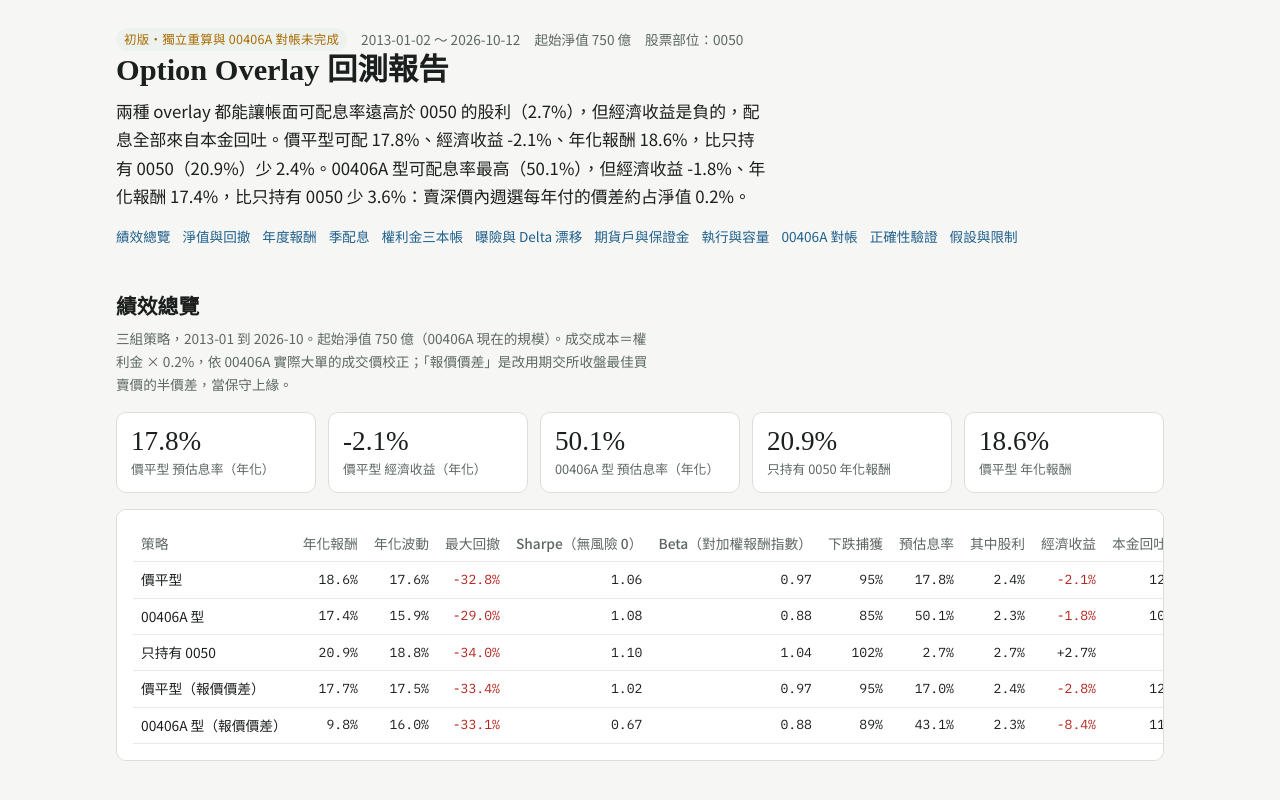
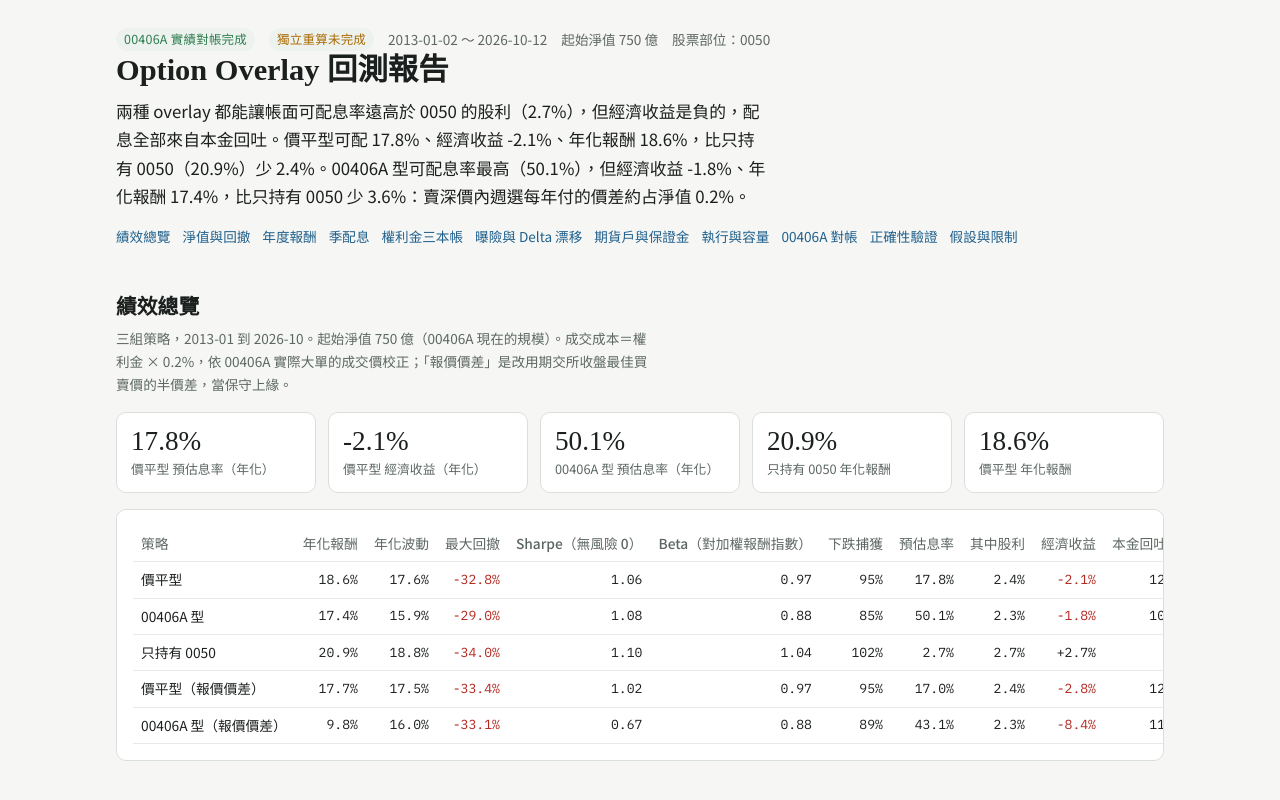
Before and after one commit to IvanChangTW/forex-license-review, a plain HTML site: page Option_Overlay_Backtest.html in a window 1280 px wide. Shown: the top 800 px of the page. Drawn offline with Linux system fonts and the light colour scheme.

Commit message:
Add files via upload

```diff
--- a/Option_Overlay_Backtest.html
+++ b/Option_Overlay_Backtest.html
@@ -69,7 +69,7 @@
 <body>
 <div class="wrap">
   <header>
-    <div class="meta"><span class="chip warn">初版・獨立重算與 00406A 對帳未完成</span><span id="m-period"></span><span id="m-aum"></span><span>股票部位：0050</span></div>
+    <div class="meta"><span class="chip ok">00406A 實績對帳完成</span><span class="chip warn">獨立重算未完成</span><span id="m-period"></span><span id="m-aum"></span><span>股票部位：0050</span></div>
     <h1>Option Overlay 回測報告</h1>
     <p class="lede" id="lede"></p>
     <nav class="toc">
```
